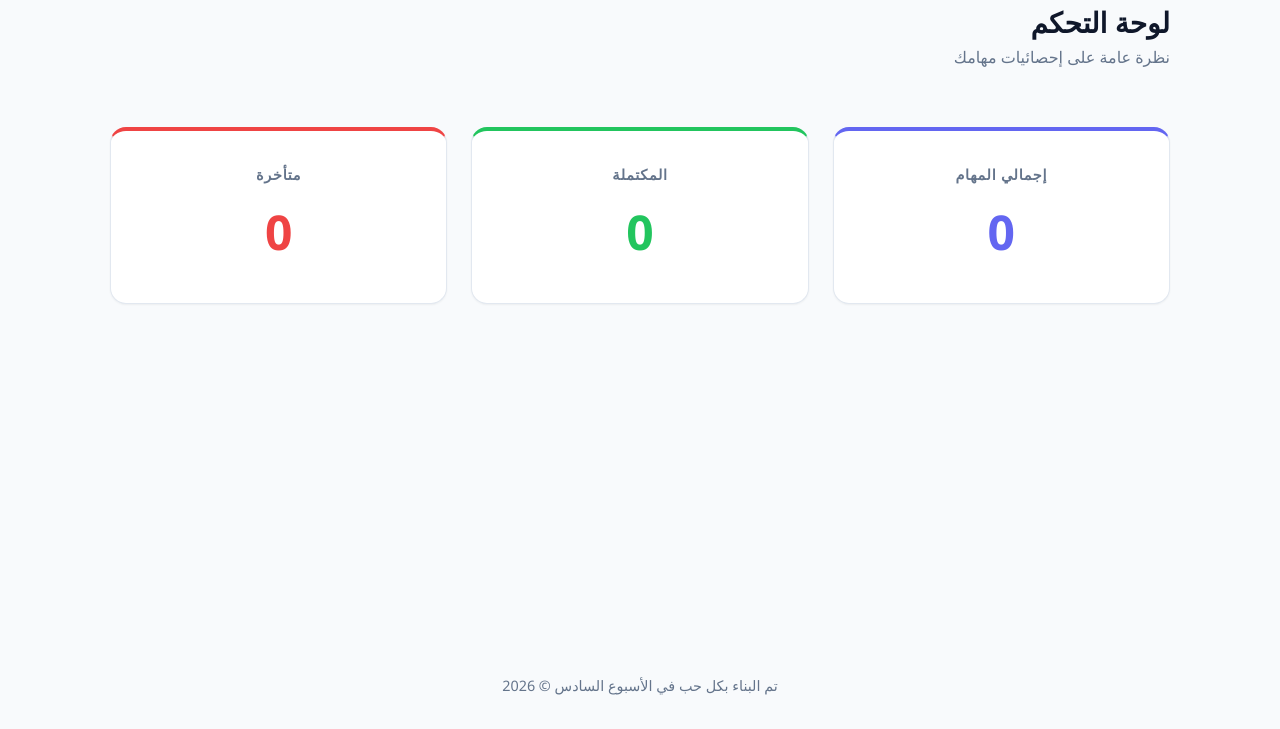
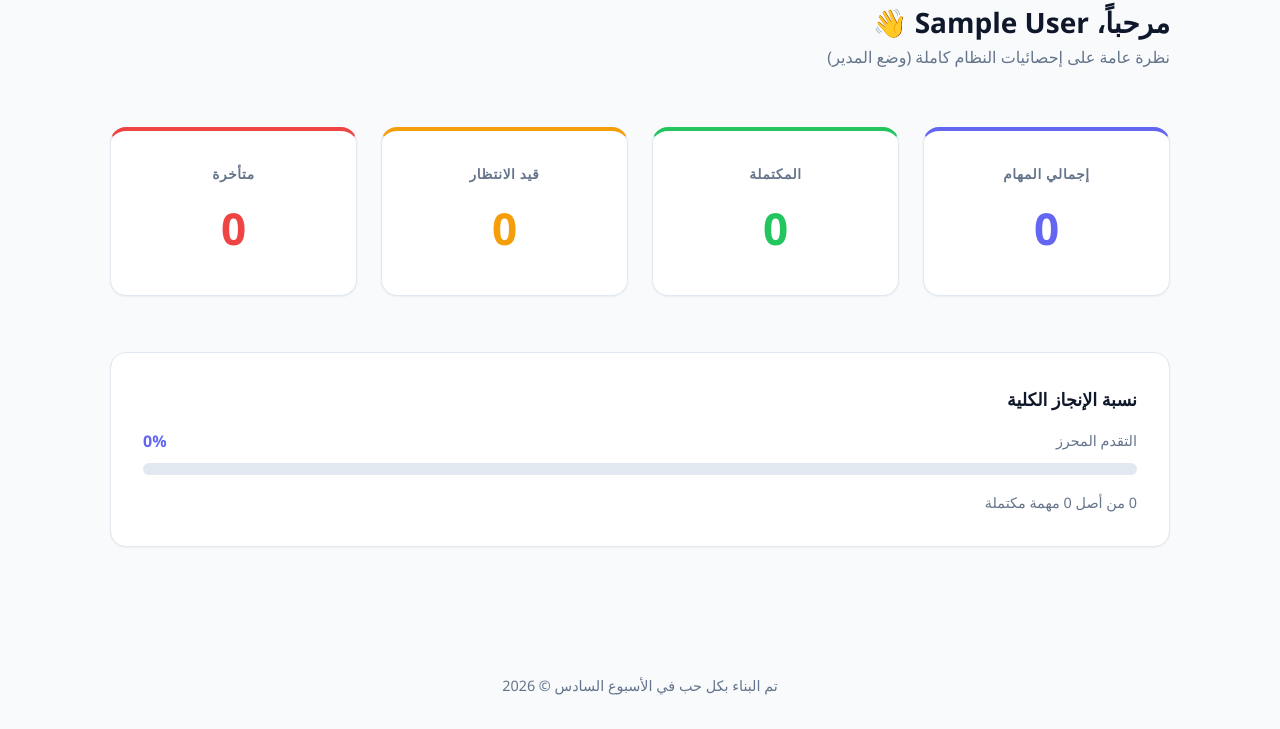
Before and after one commit to Mahmoud-Alqudsi/task-flow, a PHP site: page /dashboard in a window 1280 px wide. Shown: the part 71-800 px from the top of the page. Run offline with PHP 8.4, Linux system fonts and the light colour scheme; the visitor is signed in with stand-in values (Sample User, id 1); data that the repository does not hold is empty.

Commit message:
feat(permissions): implement role-based access control and dashboard stats
- Admin sees all tasks, regular users see only their own tasks
- Add real-time statistics from database (total, completed, pending, overdue)
- Add completion rate calculation with progress bar
- Enhance dashboard with role-aware content

```diff
--- a/src/Controllers/DashboardController.php
+++ b/src/Controllers/DashboardController.php
@@ -1,6 +1,7 @@
 <?php
 namespace App\Controllers;
 
+use App\Repositories\TaskRepository;
 use App\Middleware\AuthMiddleware;
 
 class DashboardController extends BaseController {
@@ -9,6 +10,24 @@ class DashboardController extends BaseController {
     }
 
     public function index(): void {
-        $this->view('dashboard/index');
+        $taskRepo = new TaskRepository();
+
+        // نظام الصلاحيات: المدير يرى إحصائيات النظام كاملة
+        $userId = $_SESSION['user_role'] === 'admin' ? null : (int) $_SESSION['user_id'];
+
+        // جلب الإحصائيات من قاعدة البيانات
+        $stats = $taskRepo->getStatistics($userId);
+
+        // حساب نسبة الإنجاز
+        $completionRate = $stats['total'] > 0
+            ? round(($stats['completed'] / $stats['total']) * 100)
+            : 0;
+
+        $this->view('dashboard/index', [
+            'stats' => $stats,
+            'completionRate' => $completionRate,
+            'isAdmin' => $_SESSION['user_role'] === 'admin',
+            'userName' => $_SESSION['user_name'] ?? 'مستخدم',
+        ]);
     }
 }
--- a/views/dashboard/index.php
+++ b/views/dashboard/index.php
@@ -1,19 +1,50 @@
 <div style="margin-bottom: 2rem;">
-    <h2 style="font-size: 1.75rem; font-weight: 700;">لوحة التحكم</h2>
-    <p style="color: var(--text-muted);">نظرة عامة على إحصائيات مهامك</p>
+    <h2 style="font-size: 1.75rem; font-weight: 700;">مرحباً، <?= htmlspecialchars($userName) ?> 👋</h2>
+    <p style="color: var(--text-muted);">
+        <?= $isAdmin ? 'نظرة عامة على إحصائيات النظام كاملة (وضع المدير)' : 'نظرة عامة على إحصائيات مهامك الشخصية' ?>
+    </p>
 </div>
 
-<div style="display: grid; grid-template-columns: repeat(auto-fit, minmax(250px, 1fr)); gap: 1.5rem;">
+<!-- بطاقات الإحصائيات -->
+<div style="display: grid; grid-template-columns: repeat(auto-fit, minmax(220px, 1fr)); gap: 1.5rem; margin-bottom: 2rem;">
     <div class="card" style="border-top: 4px solid var(--primary); text-align: center;">
-        <h3 style="font-size: 0.9rem; color: var(--text-muted); font-weight: 600; text-transform: uppercase; letter-spacing: 0.05em;">إجمالي المهام</h3>
-        <p style="font-size: 3rem; font-weight: 800; color: var(--primary); margin-top: 0.5rem;">0</p>
+        <h3 style="font-size: 0.85rem; color: var(--text-muted); font-weight: 600; text-transform: uppercase; letter-spacing: 0.05em;">إجمالي المهام</h3>
+        <p style="font-size: 2.75rem; font-weight: 800; color: var(--primary); margin-top: 0.5rem;"><?= $stats['total'] ?></p>
     </div>
+
     <div class="card" style="border-top: 4px solid #22c55e; text-align: center;">
-        <h3 style="font-size: 0.9rem; color: var(--text-muted); font-weight: 600; text-transform: uppercase; letter-spacing: 0.05em;">المكتملة</h3>
-        <p style="font-size: 3rem; font-weight: 800; color: #22c55e; margin-top: 0.5rem;">0</p>
+        <h3 style="font-size: 0.85rem; color: var(--text-muted); font-weight: 600; text-transform: uppercase; letter-spacing: 0.05em;">المكتملة</h3>
+        <p style="font-size: 2.75rem; font-weight: 800; color: #22c55e; margin-top: 0.5rem;"><?= $stats['completed'] ?></p>
     </div>
+
+    <div class="card" style="border-top: 4px solid #f59e0b; text-align: center;">
+        <h3 style="font-size: 0.85rem; color: var(--text-muted); font-weight: 600; text-transform: uppercase; letter-spacing: 0.05em;">قيد الانتظار</h3>
+        <p style="font-size: 2.75rem; font-weight: 800; color: #f59e0b; margin-top: 0.5rem;"><?= $stats['pending'] ?></p>
+    </div>
+
     <div class="card" style="border-top: 4px solid #ef4444; text-align: center;">
-        <h3 style="font-size: 0.9rem; color: var(--text-muted); font-weight: 600; text-transform: uppercase; letter-spacing: 0.05em;">متأخرة</h3>
-        <p style="font-size: 3rem; font-weight: 800; color: #ef4444; margin-top: 0.5rem;">0</p>
+        <h3 style="font-size: 0.85rem; color: var(--text-muted); font-weight: 600; text-transform: uppercase; letter-spacing: 0.05em;">متأخرة</h3>
+        <p style="font-size: 2.75rem; font-weight: 800; color: #ef4444; margin-top: 0.5rem;"><?= $stats['overdue'] ?></p>
     </div>
 </div>
+
+<!-- نسبة الإنجاز -->
+<div class="card">
+    <h3 style="font-size: 1.1rem; font-weight: 700; margin-bottom: 1rem;">نسبة الإنجاز الكلية</h3>
+
+    <div style="display: flex; justify-content: space-between; margin-bottom: 0.5rem;">
+        <span style="color: var(--text-muted); font-size: 0.9rem;">التقدم المحرز</span>
+        <span style="font-weight: 700; color: var(--primary);"><?= $completionRate ?>%</span>
+    </div>
+
+    <div style="background: #e2e8f0; border-radius: 9999px; height: 12px; overflow: hidden;">
+        <div style="background: linear-gradient(90deg, var(--primary), #818cf8); height: 100%; width: <?= $completionRate ?>%; border-radius: 9999px; transition: width 0.5s ease;"></div>
+    </div>
+
+    <p style="margin-top: 1rem; color: var(--text-muted); font-size: 0.9rem;">
+        <?= $stats['completed'] ?> من أصل <?= $stats['total'] ?> مهمة مكتملة
+        <?php if ($stats['overdue'] > 0): ?>
+            • <span style="color: #ef4444; font-weight: 600;">⚠️ لديك <?= $stats['overdue'] ?> مهمة متأخرة</span>
+        <?php endif; ?>
+    </p>
+</div>
```
Also changed, not shown: src/Controllers/TaskController.php (+11 -1 lines).
